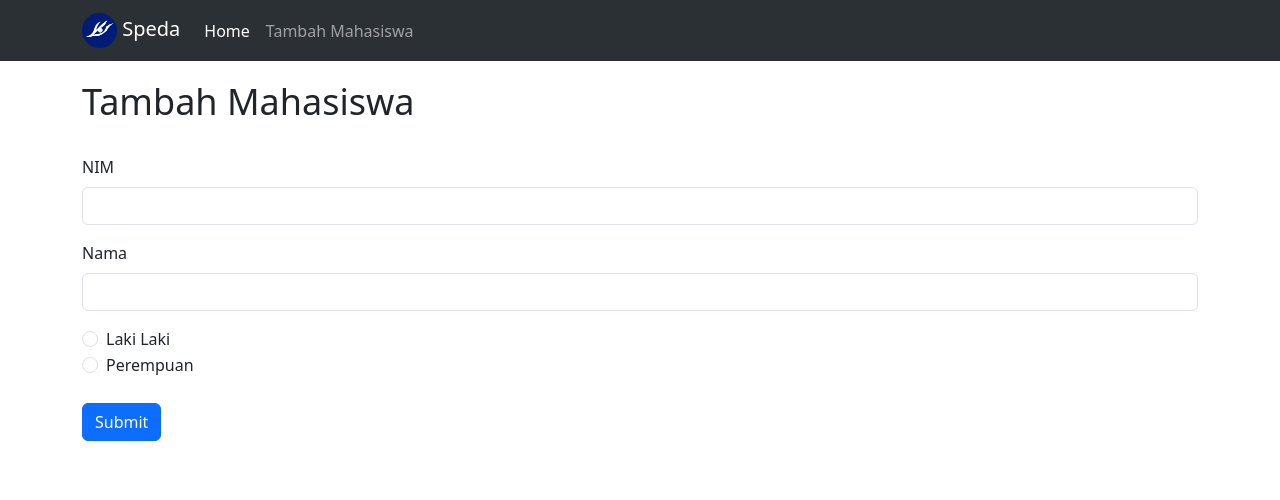
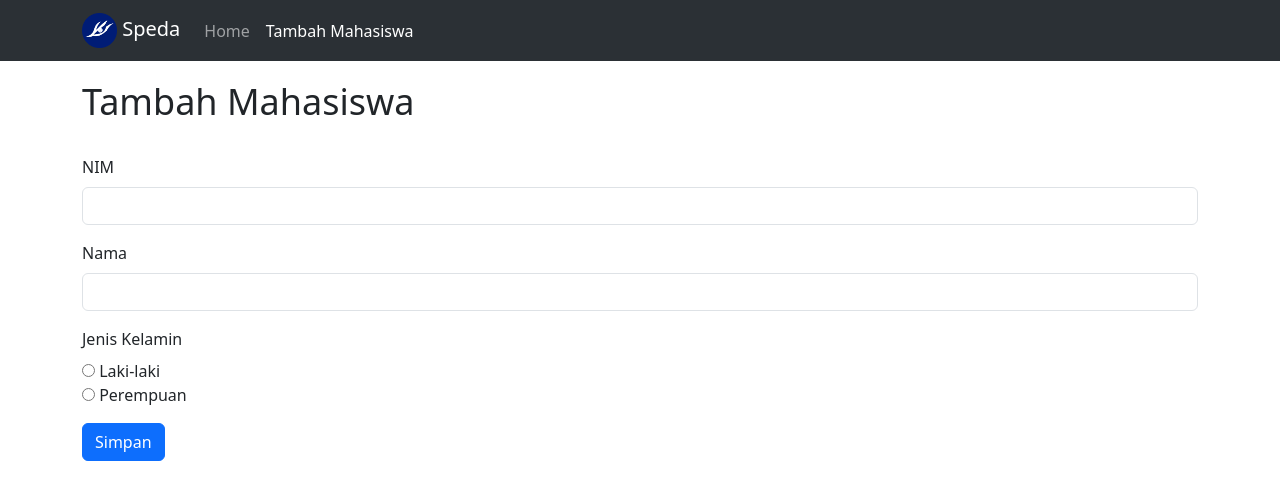
Before and after one commit to Diooo00/tugas1, a PHP site: page /tambahmahasiswa.php in a window 1280 px wide. Shown: the top 500 px of the page. Run offline with PHP 8.4, Linux system fonts and the light colour scheme.

Commit message:
tambah mahasiswa done

```diff
--- a/tambahmahasiswa.php
+++ b/tambahmahasiswa.php
@@ -1,3 +1,29 @@
+<?php
+if ($_SERVER["REQUEST_METHOD"] == "POST") {
+    require(__DIR__ . "/koneksi.php");
+    $nim = $_POST['nim'];
+    $nama = $_POST['nama'];
+    $jenis_kelaminn = $_POST['jenis_kelamin'];
+
+    $query = "INSERT INTO mahasiswa (nim, nama, jenis_kelamin) VALUES (?, ?, ?)";
+
+    $stmt = $connection->prepare($query);
+
+    $stmt->bind_param('sss', $nim, $nama, $jenis_kelaminn);
+
+    if ($stmt->execute()) {
+        header("Location: index.php");
+        exit();
+    } else {
+        echo "Error: " . mysqli_error($koneksi);
+    }
+    $stmt->close();
+    $connection->close();
+    echo "<a href='read.php'>Kembali ke dashboard</a>";
+    die();
+}
+?>
+
 <!doctype html>
 <html lang="en">
   <head>
@@ -10,8 +36,6 @@
   <body>
     <script src="https://cdn.jsdelivr.net/npm/bootstrap@5.3.8/dist/js/bootstrap.bundle.min.js" integrity="sha384-FKyoEForCGlyvwx9Hj09JcYn3nv7wiPVlz7YYwJrWVcXK/BmnVDxM+D2scQbITxI" crossorigin="anonymous"></script>
 
-        <!-- Membuat Navbar   -->
-
         <nav class="navbar fixed-top navbar-expand-lg bg-body-tertiary" data-bs-theme="dark">
             <div class="container-md">
             <a class="navbar-brand" href="#">
@@ -23,8 +47,8 @@
             </button>
             <div class="collapse navbar-collapse" id="navbarNavAltMarkup">
             <div class="navbar-nav">
-                <a href="index.html" class="nav-link active" aria-current="page" href="#">Home</a>
-                <a href="tambahmahasiswa.html" class="nav-link" href="#">Tambah Mahasiswa</a>
+                <a href="index.php" class="nav-link" aria-current="page" href="#">Home</a>
+                <a href="tambahmahasiswa.php" class="nav-link active" href="#">Tambah Mahasiswa</a>
             </div>
             </div>
         </div>
@@ -36,31 +60,25 @@
         </div>
 
         <div class="container-md">
-            <form>
+            <form method="POST" action="">
                 <div class="mb-3">
                     <label for="nim" class="form-label">NIM</label>
-                    <input type="NIM" class="form-control" id="nim" aria-describedby="emailHelp">
+                    <input type="text" class="form-control" id="nim" name="nim" required>
                 </div>
+
                 <div class="mb-3">
                     <label for="nama" class="form-label">Nama</label>
-                    <input type="Nama" class="form-control" id="nama">
+                    <input type="text" class="form-control" id="nama" name="nama" required>
                 </div>
 
-                <div class="form-check">
-                    <input class="form-check-input" type="radio" name="radioDefault" id="laki">
-                    <label class="form-check-label" for="laki">
-                        Laki Laki
-                    </label>
+                <div class="mb-3">
+                    <label class="form-label">Jenis Kelamin</label><br>
+                    <input type="radio" id="laki" name="jenis_kelamin" value="Laki-laki" required> Laki-laki <br>
+                    <input type="radio" id="perempuan" name="jenis_kelamin" value="Perempuan" required> Perempuan
                 </div>
-                <div class="form-check">
-                    <input class="form-check-input" type="radio" name="radioDefault" id="perempuan">
-                    <label class="form-check-label" for="perempuan">
-                        Perempuan
-                    </label>
-                </div>
-                <br>
-                <button type="submit" class="btn btn-primary">Submit</button>
-            </form>
+
+                <button type="submit" class="btn btn-primary">Simpan</button>
+                </form>
         </div>
 
   </body>
```
